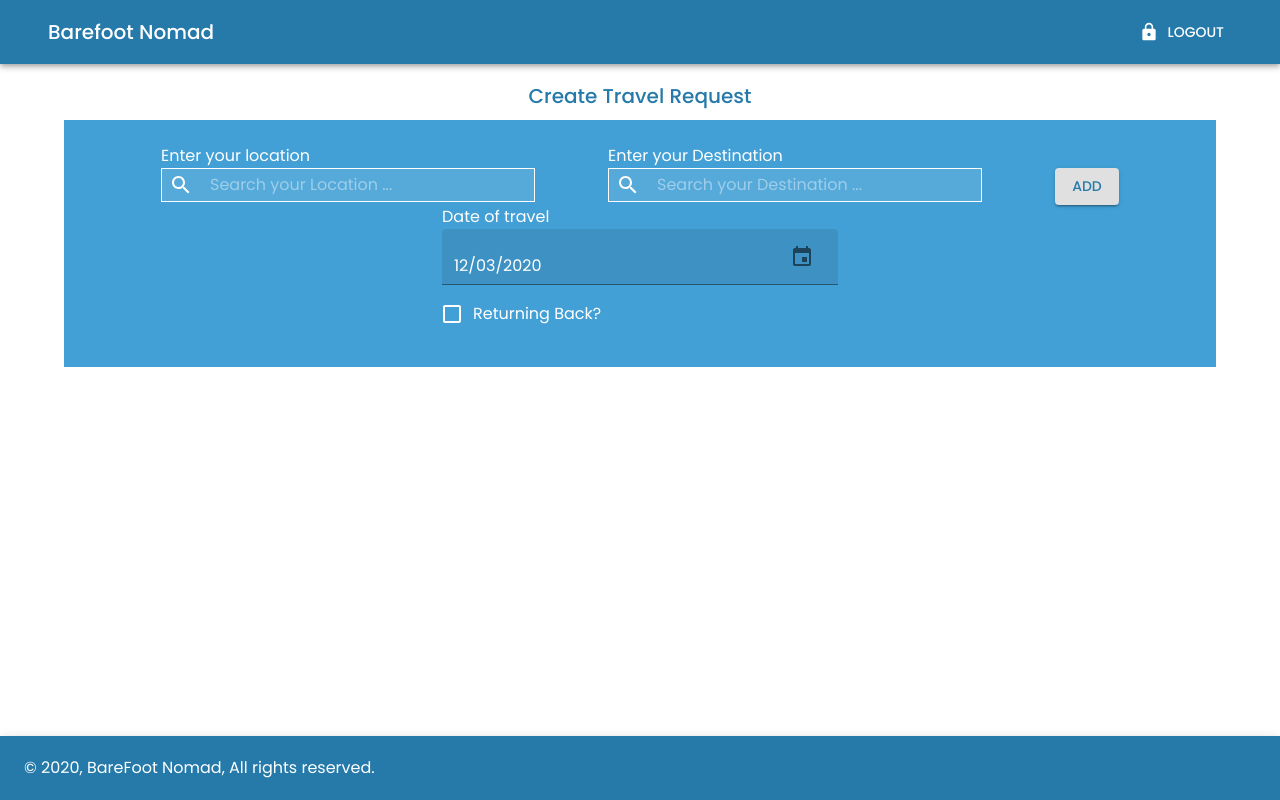
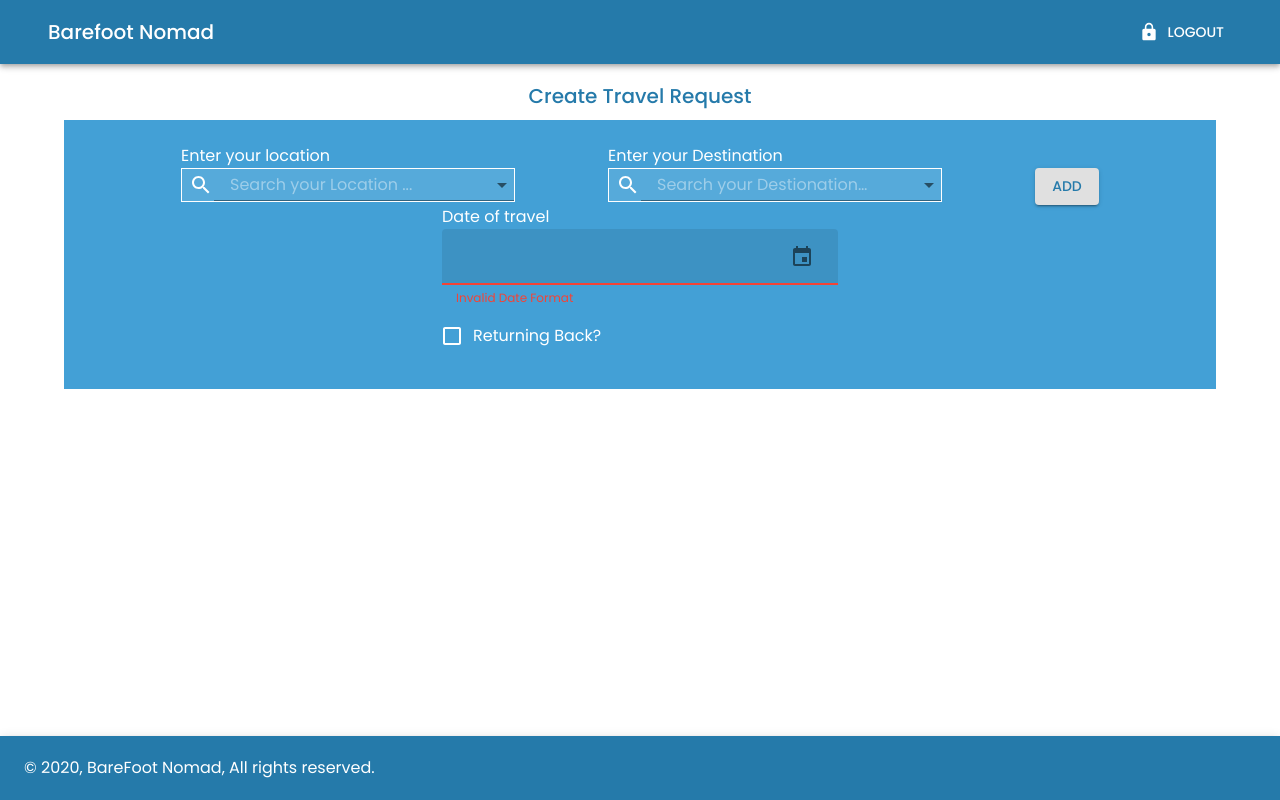
Before and after one commit to atlp-rwanda/c4-barefoot-frontend, a React app: page /user/create-travel-request in a window 1280 px wide. Built offline with nearby package versions, Linux system fonts and the light colour scheme; no server answers.

Commit message:
adds 'add accommodation' feature

```diff
--- a/src/components/travelRequests/SearchTravelRequest.js
+++ b/src/components/travelRequests/SearchTravelRequest.js
@@ -1,15 +1,15 @@
 import React, { useEffect } from 'react';
 import colors from '../colors';
-import { Button, fade, FormControlLabel, Grid, InputBase, makeStyles, Typography, Checkbox } from '@material-ui/core';
+import { Button, fade, FormControlLabel, Grid, makeStyles, Typography, Checkbox, TextField } from '@material-ui/core';
 import SearchIcon from '@material-ui/icons/Search';
-import { connect } from 'react-redux';
-import { CheckReturningAction, checkTravelDatesAction } from '../../redux/actions/CreateTravelRequestAction';
 import 'date-fns';
 import DateFnsUtils from '@date-io/date-fns';
 import {
     MuiPickersUtilsProvider,
     KeyboardDatePicker
   } from '@material-ui/pickers';
+import Autocomplete from '@material-ui/lab/Autocomplete';
+
 
 const useStyles = makeStyles((theme) => ({
     main:{
@@ -54,6 +54,17 @@ const useStyles = makeStyles((theme) => ({
     addButton:{
         color: colors.primary100,
         margin: theme.spacing(3,0,0,0)
+    },
+    searchCurrentLocation:{
+        width: 300,
+        padding:0,
+        paddingLeft: '2em',
+        border: '1px solid white',
+
+    },
+    inputText:{
+        color: colors.neutralWhite,
+        margin: theme.spacing(0,2)
     }
 }))
 
@@ -61,8 +72,6 @@ const SearchLocations = (props) => {
     useEffect(() => {
         console.log("props here");
         console.log(props);
-        console.log("DAte here");
-        console.log(new Date().toLocaleDateString());
     })
     const classes = useStyles();
     let data = {
@@ -71,20 +80,33 @@ const SearchLocations = (props) => {
         returnDate: props.travelRequest.returnDate
     };
     const  handleDepartureDateChange=(date) => {
-        console.log('clicked!!!!!!!!!!!!');
-        console.log(date);
-        data.departureDate = date;
+        data.departureDate = date.toLocaleDateString();
         return props.checkTravelDatesAction(data);
     }
     const  handleReturnDateChange=(date) => {
-        data.returnDate = date;
+        data.returnDate = date.toLocaleDateString();
         return props.checkTravelDatesAction(data);
     }
     const handleCheckboxChange =(event) => {
         data.isReturning = event.target.checked
         return props.CheckReturningAction(data);
     }
-
+    const handleCurrentLocationChange = (event,newValue) =>{
+        const data = {
+            textField: event.target.id,
+            searchKeyword: newValue
+        }
+        if(!newValue){
+            return props.searchCurrentLocationAction(data);
+        }
+        if(newValue && newValue.length >= 2){
+            return props.searchCurrentLocationAction(data);
+        }
+        return 0;
+    }
+    const handleAddTravelRequest = () =>{
+        return console.log(props);
+    }
 
     return (
         <Grid container direction="row" className={classes.main} >
@@ -94,9 +116,25 @@ const SearchLocations = (props) => {
                     <div className={classes.searchIcon}>
                         <SearchIcon />
                     </div>
-                    <InputBase
-                        placeholder="Search your Location ..."
-                        className={classes.searchInput}
+                    <Autocomplete
+                        id="currentLocationId"
+                        options={props.travelRequest.searchLocations}
+                        className={classes.searchCurrentLocation}
+                        classes={{input:classes.inputText}}
+                        getOptionLabel={(option) => (`${option.LocationName}, ${option.country}`)}
+                        onInputChange={handleCurrentLocationChange}
+                        onChange={handleCurrentLocationChange}
+                        autoComplete
+                        includeInputInList
+                        clearText="no value"
+                        closeIcon={<closeIcon fontSize='small' />}
+                        renderInput={(params) => (
+                            <TextField
+                                {...params}
+                                placeholder="Search your Location ..."
+                            />
+
+                        )}
                     />
 
                 </div>
@@ -107,15 +145,30 @@ const SearchLocations = (props) => {
                     <div className={classes.searchIcon}>
                         <SearchIcon />
                     </div>
-                    <InputBase
-                        placeholder="Search your Destination ..."
-                        className={classes.searchInput}
+                    <Autocomplete
+                        id="destinationLocationId"
+                        options={props.travelRequest.searchLocations}
+                        className={classes.searchCurrentLocation}
+                        classes={{input:classes.inputText}}
+                        getOptionLabel={(option) => (`${option.LocationName}, ${option.country}`)}
+                        onInputChange={handleCurrentLocationChange}
+                        onChange={handleCurrentLocationChange}
+                        includeInputInList
+                        clearText="no value"
+                        closeIcon={<closeIcon fontSize='small' />}
+                        renderInput={(params) => (
+                            <TextField
+                                {...params}
+                                placeholder="Search your Destionation ..."
+                            />
+
+                        )}
                     />
 
                 </div>
             </Grid>
             <Grid item direction="column">
-                <Button variant="contained" className={classes.addButton}>Add</Button>
+                <Button variant="contained" onClick={handleAddTravelRequest} className={classes.addButton}>Add</Button>
             </Grid>
             <Grid item direction="column" >
                 <Typography>Date of travel</Typography>
@@ -167,7 +220,4 @@ const SearchLocations = (props) => {
      );
 }
 
-const mapStateToProps = state =>({
-    travelRequest: state.createTravelRequest
-});
-export default connect(mapStateToProps, {CheckReturningAction, checkTravelDatesAction})(SearchLocations);
+export default SearchLocations;
--- a/src/components/views/user/CreateTravelRequest.js
+++ b/src/components/views/user/CreateTravelRequest.js
@@ -2,6 +2,9 @@ import React from 'react';
 import SearchLocations from '../../travelRequests/SearchTravelRequest';
 import { Grid, makeStyles, Typography } from '@material-ui/core';
 import colors from '../../colors'
+import { connect } from 'react-redux';
+import { CheckReturningAction, checkTravelDatesAction, searchCurrentLocationAction } from '../../../redux/actions/CreateTravelRequestAction';
+
 
 const useStyles = makeStyles((theme) =>({
     main:{
@@ -29,10 +32,14 @@ const CreateTravelRequest = (props) => {
                 </Typography>
             </Grid>
             <Grid item xs={12} className={classes.content}>
-                <SearchLocations/>
+                <SearchLocations {...props} />
             </Grid>
         </Grid>
      );
 }
 
-export default CreateTravelRequest;
+
+const mapStateToProps = state =>({
+    travelRequest: state.createTravelRequest
+});
+export default connect(mapStateToProps, {CheckReturningAction, checkTravelDatesAction, searchCurrentLocationAction})(CreateTravelRequest);
--- a/src/redux/actions/CreateTravelRequestAction.js
+++ b/src/redux/actions/CreateTravelRequestAction.js
@@ -1,5 +1,12 @@
 export const RETURNING = 'RETURNING';
 export const TRAVEL_DATES = 'TRAVEL_DATES';
+export const SEARCH_LOCATIONS = 'SEARCH_LOCATIONS';
+export const DESTINATION_LOCATION = 'DESTINATION_LOCATION';
+export const CURRENT_LOCATION = 'CURRENT_LOCATION';
+export const SEARCH_ACCOMMODATIONS = 'SEARCH_ACCOMMODATIONS';
+
+import { locations } from './searchDummyData';
+import { accommodationsPayload } from '../../../dummyData';
 
 export const CheckReturningAction = (data) => dispatch =>{
     return dispatch({
@@ -14,3 +21,49 @@ export const checkTravelDatesAction = (data) => dispatch =>{
         payload: data
     })
 }
+
+export const searchCurrentLocationAction = (data) => dispatch =>{
+
+    //get the text field id
+    const selectedOption = data.textField.split("-",1)
+
+    if((data.textField === "currentLocationId") || (selectedOption[0] === "currentLocationId")){
+        if(!data.searchKeyword){
+            return dispatch({
+                type: CURRENT_LOCATION,
+                payload: ''
+            })
+        }
+        dispatch({
+            type: CURRENT_LOCATION,
+            payload: data.searchKeyword
+        });
+    }
+    if(data.textField === "destinationLocationId" || (selectedOption[0] === "destinationLocationId")){
+        if(!data.searchKeyword){
+            return dispatch({
+                type: DESTINATION_LOCATION,
+                payload: ''
+            })
+        }
+        dispatch({
+            type: DESTINATION_LOCATION,
+            payload: data.searchKeyword
+        });
+    }
+    return dispatch({
+        type: SEARCH_LOCATIONS,
+        payload: locations
+    })
+}
+
+export const searchAccommodationAction = (searchKeyword) =>{
+    const location = searchKeyword.split(",",2);
+    const city = location[0];
+    const country = location[1];
+    console.log(city,country);
+    return dispatch({
+        type: SEARCH_ACCOMMODATIONS,
+        payload: accommodationsPayload
+    })
+}
--- /dev/null
+++ b/src/redux/actions/searchDummyData.js
@@ -0,0 +1,56 @@
+export const locations = [
+    {
+        "id": "e6028e0d-ef88-4693-ab49-f37669891724",
+        "LocationName": "Berlin",
+        "country": "German",
+        "description": "The nice land ever existed",
+        "link": "https://en.wikipedia.org/wiki/Kigali",
+        "createdAt": "2021-01-05T09:26:23.328Z",
+        "updatedAt": "2021-01-05T09:26:23.328Z"
+    },
+    {
+        "id": "f6028e0d-ef88-4693-ab49-f37669891724",
+        "LocationName": "Moscow",
+        "country": "Russia",
+        "description": "The land of a thousand hills",
+        "link": "https://en.wikipedia.org/wiki/Kigali",
+        "createdAt": "2021-01-05T09:26:23.328Z",
+        "updatedAt": "2021-01-05T09:26:23.328Z"
+    },
+    {
+        "id": "e6028e0d-ef88-4693-ab49-f37669891724",
+        "LocationName": "Berlin",
+        "country": "German",
+        "description": "The nice land ever existed",
+        "link": "https://en.wikipedia.org/wiki/Kigali",
+        "createdAt": "2021-01-05T09:26:23.328Z",
+        "updatedAt": "2021-01-05T09:26:23.328Z"
+    },
+    {
+        "id": "f6028e0d-ef88-4693-ab49-f37669891724",
+        "LocationName": "Moscow",
+        "country": "Russia",
+        "description": "The land of a thousand hills",
+        "link": "https://en.wikipedia.org/wiki/Kigali",
+        "createdAt": "2021-01-05T09:26:23.328Z",
+        "updatedAt": "2021-01-05T09:26:23.328Z"
+    },
+    {
+        "id": "e6028e0d-ef88-4693-ab49-f37669891724",
+        "LocationName": "Berlin",
+        "country": "German",
+        "description": "The nice land ever existed",
+        "link": "https://en.wikipedia.org/wiki/Kigali",
+        "createdAt": "2021-01-05T09:26:23.328Z",
+        "updatedAt": "2021-01-05T09:26:23.328Z"
+    },
+    {
+        "id": "f6028e0d-ef88-4693-ab49-f37669891724",
+        "LocationName": "Moscow",
+        "country": "Russia",
+        "description": "The land of a thousand hills",
+        "link": "https://en.wikipedia.org/wiki/Kigali",
+        "createdAt": "2021-01-05T09:26:23.328Z",
+        "updatedAt": "2021-01-05T09:26:23.328Z"
+    }
+]
--- a/src/redux/reducers/CreateTravelRequestReducer.js
+++ b/src/redux/reducers/CreateTravelRequestReducer.js
@@ -1,8 +1,12 @@
-import { RETURNING, TRAVEL_DATES } from '../actions/CreateTravelRequestAction';
+import { RETURNING, TRAVEL_DATES, CURRENT_LOCATION, DESTINATION_LOCATION, SEARCH_LOCATIONS, SEARCH_ACCOMMODATIONS } from '../actions/CreateTravelRequestAction';
 const initialState = {
     isReturning: false,
-    departureDate: new Date().toLocaleDateString(),
-    returnDate: new Date().toLocaleDateString()
+    departureDate: '',
+    returnDate: '',
+    searchLocations: [],
+    currentLocation: '',
+    destinationLocation: '',
+    searchAccommodations: []
 }
 
 export function CreateTravelRequestReducer (state = initialState, action) {
@@ -18,6 +22,26 @@ export function CreateTravelRequestReducer (state = initialState, action) {
                 ...state,
                 isReturning: action.payload
             }
+        case CURRENT_LOCATION :
+            return {
+                ...state,
+                currentLocation: action.payload
+            }
+        case DESTINATION_LOCATION :
+            return {
+                ...state,
+                destinationLocation: action.payload
+            }
+        case SEARCH_LOCATIONS :
+            return {
+                ...state,
+                searchLocations: action.payload
+            }
+        case SEARCH_ACCOMMODATIONS :
+            return {
+                ...state,
+                searchAccommodations: action.payload
+            }
         default:
             return state
     }
```
Also changed, not shown: dummyData.js (+41 -1 lines), src/components/travelRequests/searchAccommodations.js (added, +11 -0 lines).
